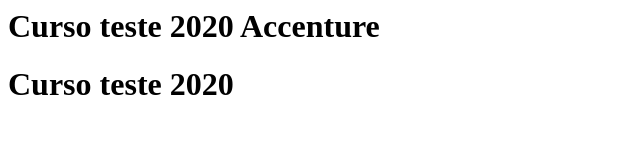
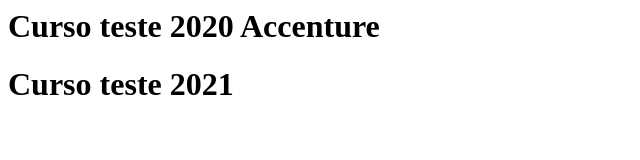
Before and after one commit to feliperafa/gama-no-github, a plain HTML site: page index.html in a window 1280 px wide. Shown: the full height of the page, 0-640 px from the left. Drawn offline with Linux system fonts and the light colour scheme.

Commit message:
Alterado ano do Header

```diff
--- a/index.html
+++ b/index.html
@@ -1,6 +1,6 @@
 <html>
   <body>
     <h1>Curso teste 2020 Accenture</h1>
-    <h1>Curso teste 2020</h1>
+    <h1>Curso teste 2021</h1>
   </body>
 </html>
```
